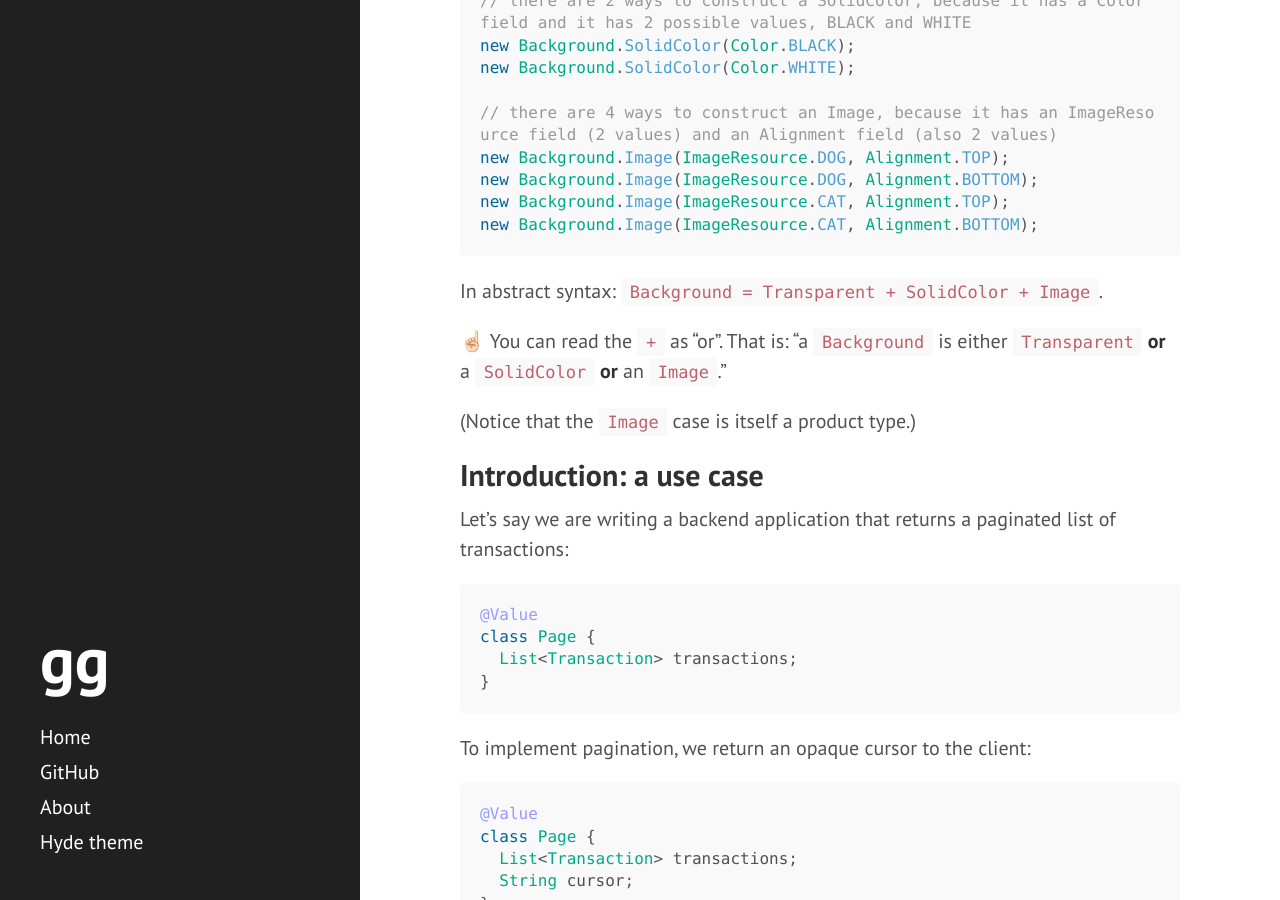
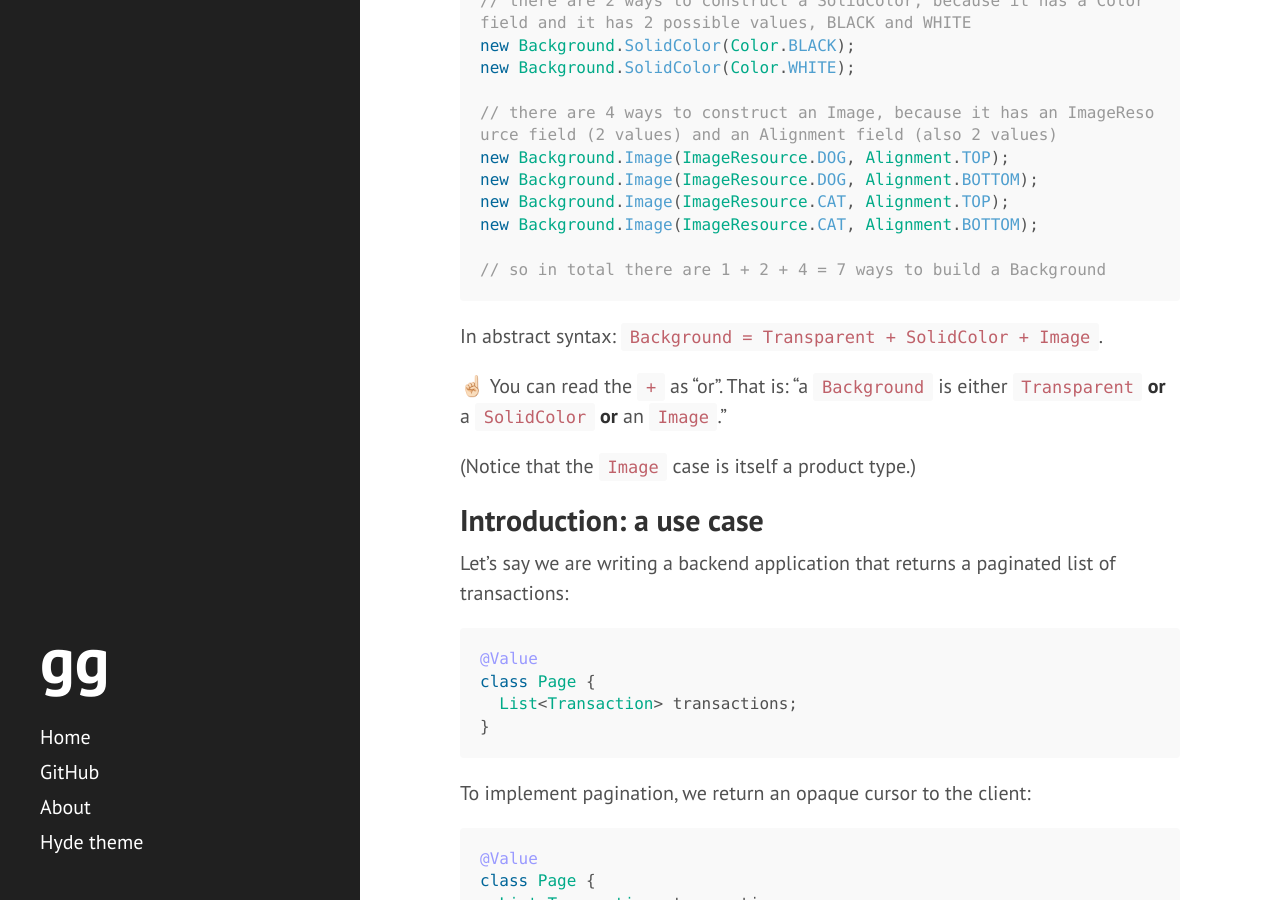
Before and after one commit to Garciat/garciat.github.io, a Jekyll site: the page built from _posts/2020-05-07-java-adt.md, in a window 1280 px wide and 900 px high, scrolled down 3501 px. Built offline with Jekyll 4.4.1, drawn with Linux system fonts in a browser that asks for light colours.

Commit message:
Update 2020-05-07-java-adt.md

````diff
--- a/_posts/2020-05-07-java-adt.md
+++ b/_posts/2020-05-07-java-adt.md
@@ -106,6 +106,8 @@ new Background.Image(ImageResource.DOG, Alignment.TOP);
 new Background.Image(ImageResource.DOG, Alignment.BOTTOM);
 new Background.Image(ImageResource.CAT, Alignment.TOP);
 new Background.Image(ImageResource.CAT, Alignment.BOTTOM);
+
+// so in total there are 1 + 2 + 4 = 7 ways to build a Background
 ```
 
 In abstract syntax: `Background = Transparent + SolidColor + Image`.
````
